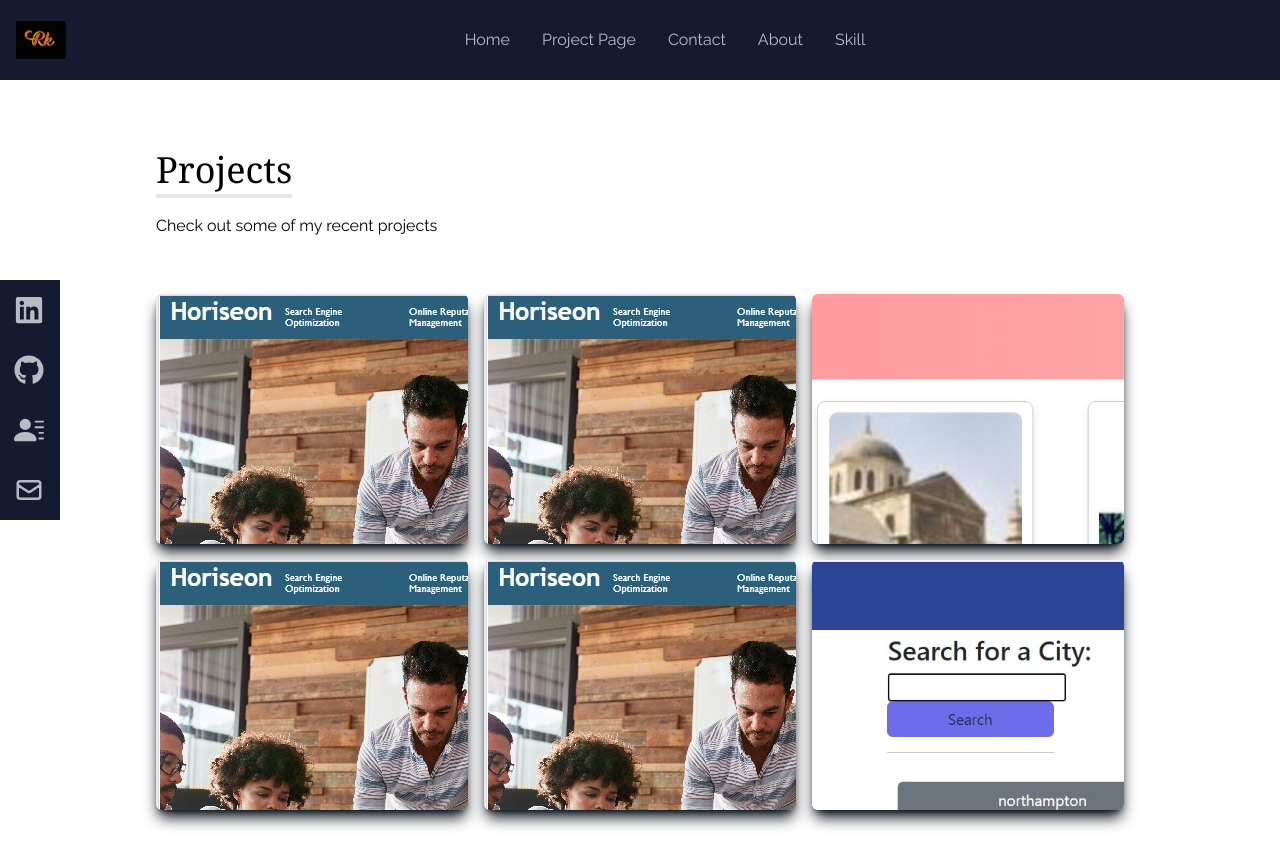
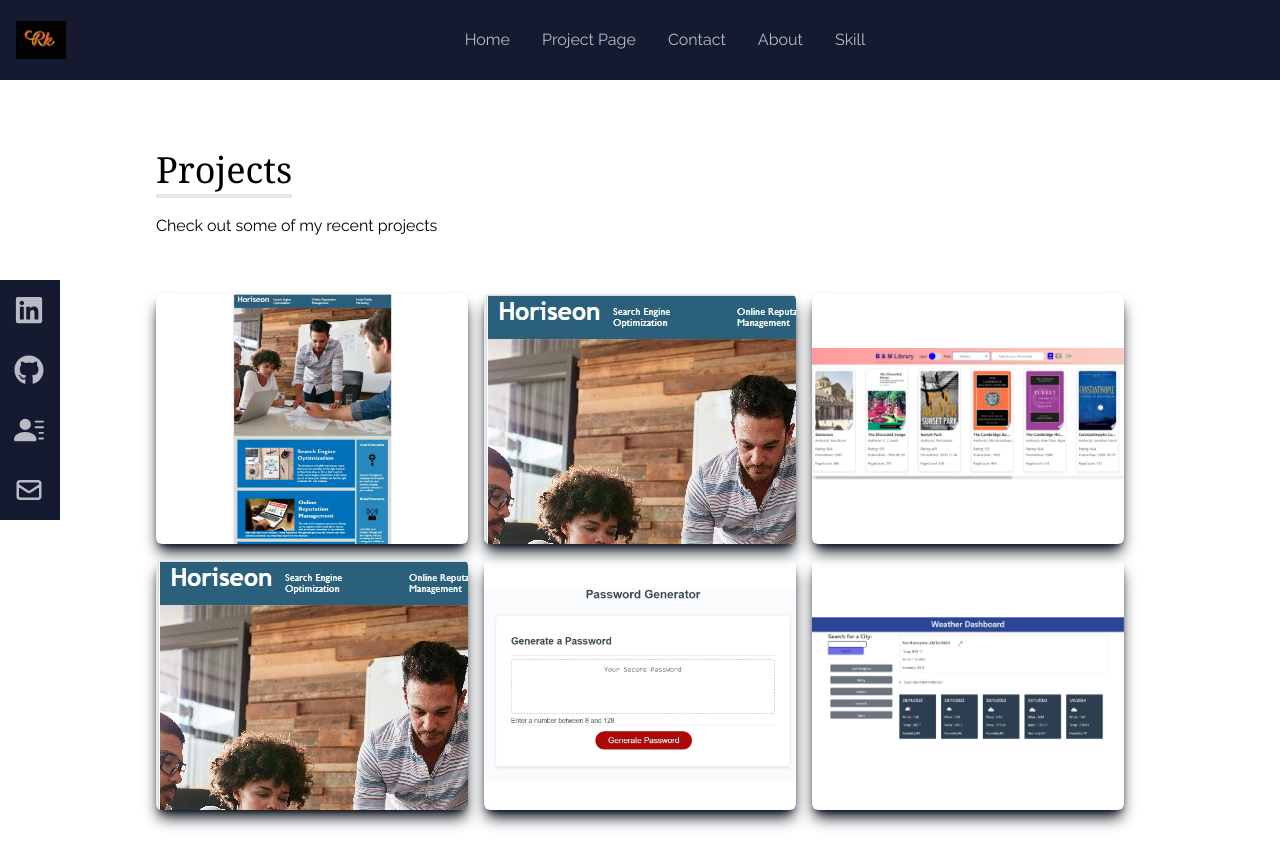
Before and after one commit to Rodiat-Oluwaseun/myPortfolioProject, a React (Vite) app: page /projectpage in a window 1280 px wide. Shown: the top 868 px of the page. Built offline with nearby package versions, Linux system fonts and the light colour scheme; a web font is replaced by a local one.

Commit message:
update on portfolio card and image

```diff
--- a/src/assets/components/Project.jsx
+++ b/src/assets/components/Project.jsx
@@ -2,7 +2,9 @@
 import Horiseon from "../../assets/Images/Horiseon.png";
 import WeatherDashboard from "../../assets/Images/WeatherDashboard.jpeg";
 import Book from "../../assets/Images/BookLibrary.jpeg";
+import password from "../../assets/Images/passwordgen.jpeg";
 import { FontAwesomeIcon } from "@fortawesome/react-fontawesome";
+import { FaLink } from "react-icons/fa";
 
 function Project() {
   return (
@@ -20,7 +22,7 @@
 
           {/* Horiseon project */}
           <div
-            style={{ background: `url(${Horiseon})` }}
+            style={{ backgroundImage: `url(${Horiseon})` }}
             className="shadow-lg shadow-[#040c16] group container rounded-md flex justify-center items-center mx-auto work-div"
           >
             {/* Hover effect */}
@@ -61,7 +63,7 @@
 
           <div
             className="shadow-lg shadow-[#040c16] group container rounded-md flex justify-center items-center mx-auto h-screen bg-coverA bg-center work-div"
-            style={{ background: `url(${Book})` }}
+            style={{ backgroundImage: `url(${Book})` }}
           >
             {/* Hover effect */}
             <div className="opacity-0 group-hover:opacity-100">
@@ -70,10 +72,8 @@
               </span>
               <div>
                 <a href="https://venkatamora.github.io/Book-and-Movies-library/index.html">
-                  <button> Demo</button>
-                </a>
-                <a href="">
-                  <button>Link</button>
+                  <FaLink />
+                  <button> </button>
                 </a>
               </div>
             </div>
@@ -90,37 +90,42 @@
               </span>
               <div>
                 <a href="">
-                  <button> Demo</button>
-                </a>
-                <a href="">
-                  <button>Link</button>
+                  <button>
+                    <FaLink />
+                  </button>
                 </a>
               </div>
             </div>
           </div>
 
           <div
-            style={{ background: `url(${Horiseon})` }}
+            style={{ backgroundImage: `url(${password})` }}
             className="shadow-lg shadow-[#040c16] group container rounded-md flex justify-center items-center mx-auto work-div"
           >
             {/* Hover effect */}
-            <div className="opacity-0 group-hover:opacity-100">
+            <div className="opacity-0 group-hover:opacity-100 m-5">
               <span className="text-2xl  font-serif tracking-wider">
-                React JS Application
+                DailyPlannerApp
               </span>
+
+              <p>
+                This is an application that allow employee to generate a random
+                password based on criteria they’ve selected by modifying starter
+                code.
+              </p>
+
               <div>
-                <a href="">
-                  <button> Demo</button>
-                </a>
-                <a href="">
-                  <button>Link</button>
+                <a href=" https://rodiat-oluwaseun.github.io/passWordGenerator/">
+                  <button>
+                    <FaLink />
+                  </button>
                 </a>
               </div>
             </div>
           </div>
 
           <div
-            style={{ background: `url(${WeatherDashboard})` }}
+            style={{ backgroundImage: `url(${WeatherDashboard})` }}
             className="shadow-lg shadow-[#040c16] group container rounded-md flex justify-center items-center mx-auto work-div"
           >
             {/* Hover effect */}
@@ -135,11 +140,8 @@
               <div>
                 <a href=" https://rodiat-oluwaseun.github.io/weatherDashboard/">
                   <button>
-                    <FontAwesomeIcon icon="fal fa-link" />
+                    <FaLink />
                   </button>
-                </a>
-                <a href="">
-                  <button>Link</button>
                 </a>
               </div>
             </div>
--- a/src/index.css
+++ b/src/index.css
@@ -22,7 +22,7 @@
 
 .work-div{
     background-repeat: no-repeat;
-    background-size: cover;
+    background-size: contain;
     background-position: center;
     height: 250px;
 
```
